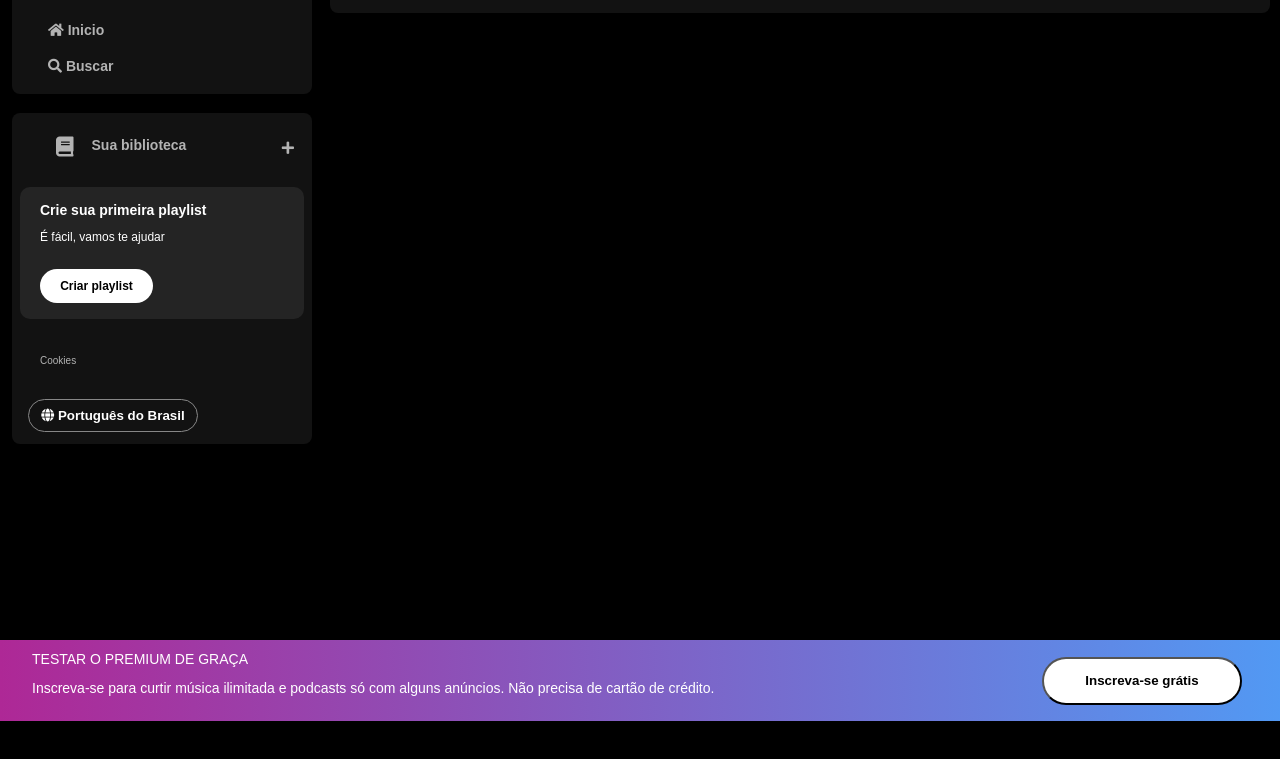
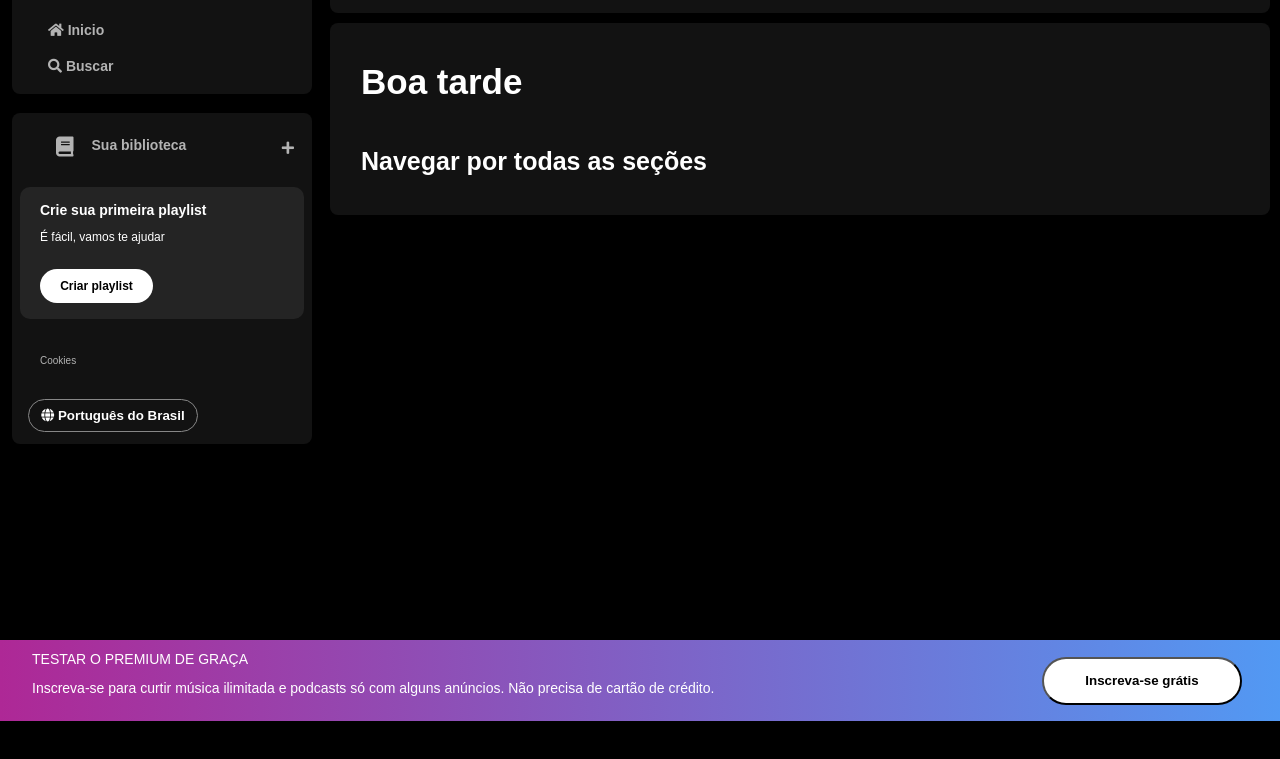
Before and after one commit to IsaqueBatist/spotify-imersao-alura, a plain HTML site: page index.html in a window 1280 px wide. Shown: the part 79-838 px from the top of the page. Drawn offline with Linux system fonts and the light colour scheme.

Commit message:
:sparkles: Challange Class #3 - Playlists container

```diff
--- a/index.html
+++ b/index.html
@@ -13,6 +13,7 @@
   <link rel="stylesheet" href="./src/styles/sidebar-footer.css">
   <link rel="stylesheet" href="./src/styles/main-content.css">
   <link rel="stylesheet" href="./src/styles/footer.css">
+  <link rel="stylesheet" href="./src/styles/main-body.css">
   <!--Font awesome cdn links-->
   <link rel="stylesheet" href="https://use.fontawesome.com/releases/v5.15.4/css/solid.css"/>
   <link rel="stylesheet" href="https://use.fontawesome.com/releases/v5.15.4/css/fontawesome.css"/>
@@ -98,6 +99,15 @@
             <button class="login">Login</button>
           </div>
       </nav>
+      <div class="main-body">
+        <section class="header">
+          <p class="main-title">Boa tarde</p>
+          <p class="main-subtitle">Navegar por todas as seções</p>
+        </section>
+        <section class="sections">
+
+        </section>
+      </div>
     </div>
   </main>
   <footer class="footer">
--- /dev/null
+++ b/src/styles/main-body.css
@@ -0,0 +1,30 @@
+.main-body{
+  padding: 16px;
+  margin: 10px;
+  border-radius: 8px;
+  background-color: #121212;
+
+  display: flex;
+  flex-direction: column;
+  gap:10px
+}
+
+.header{
+  display: flex;
+  flex-direction: column;
+  gap: 50px;
+  padding: 15px;
+  color: #fff;
+}
+
+.main-title{
+  font-size: 35px;
+  font-weight: 700;
+
+  margin-top: 10px;
+}
+
+.main-subtitle{
+  font-size: 25px;
+  font-weight: 600;
+}
```
Also changed, not shown: src/styles/main-content.css (line endings or trailing spaces).
